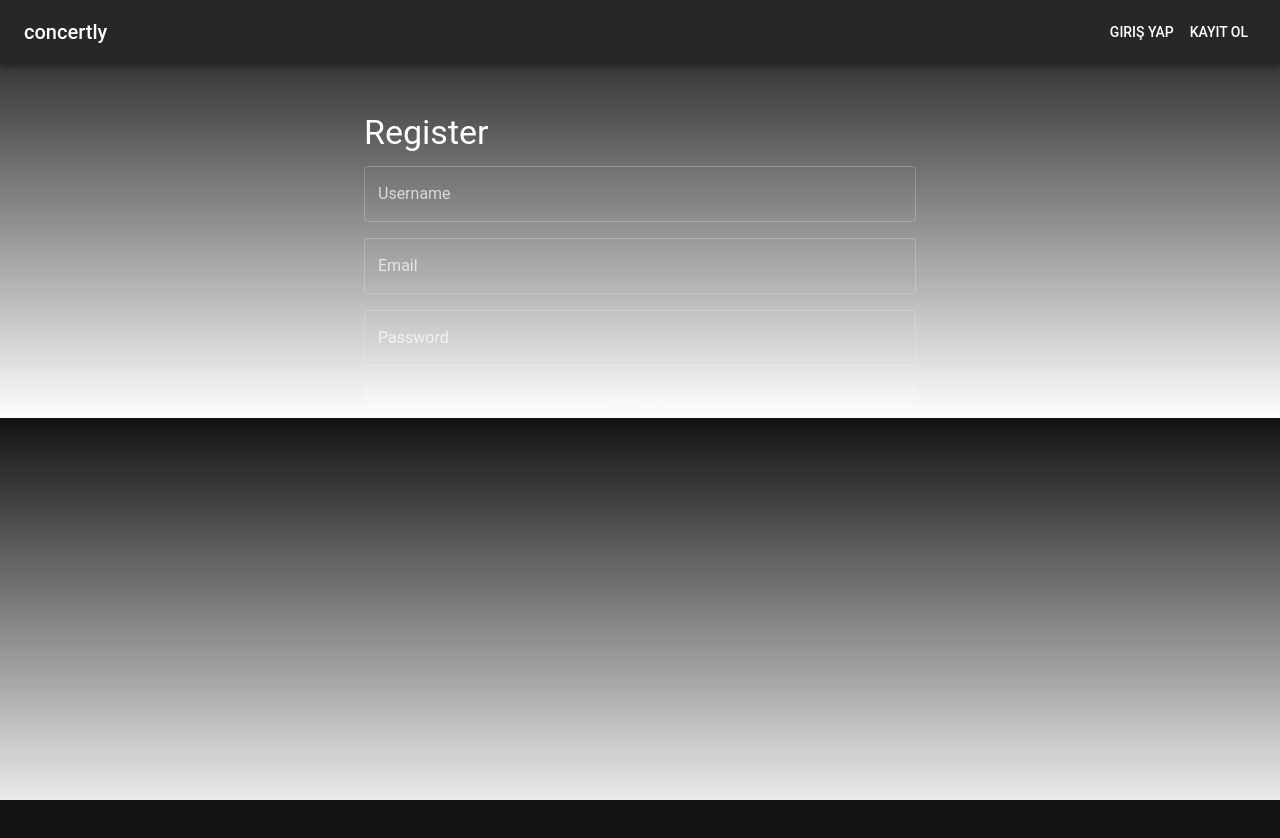
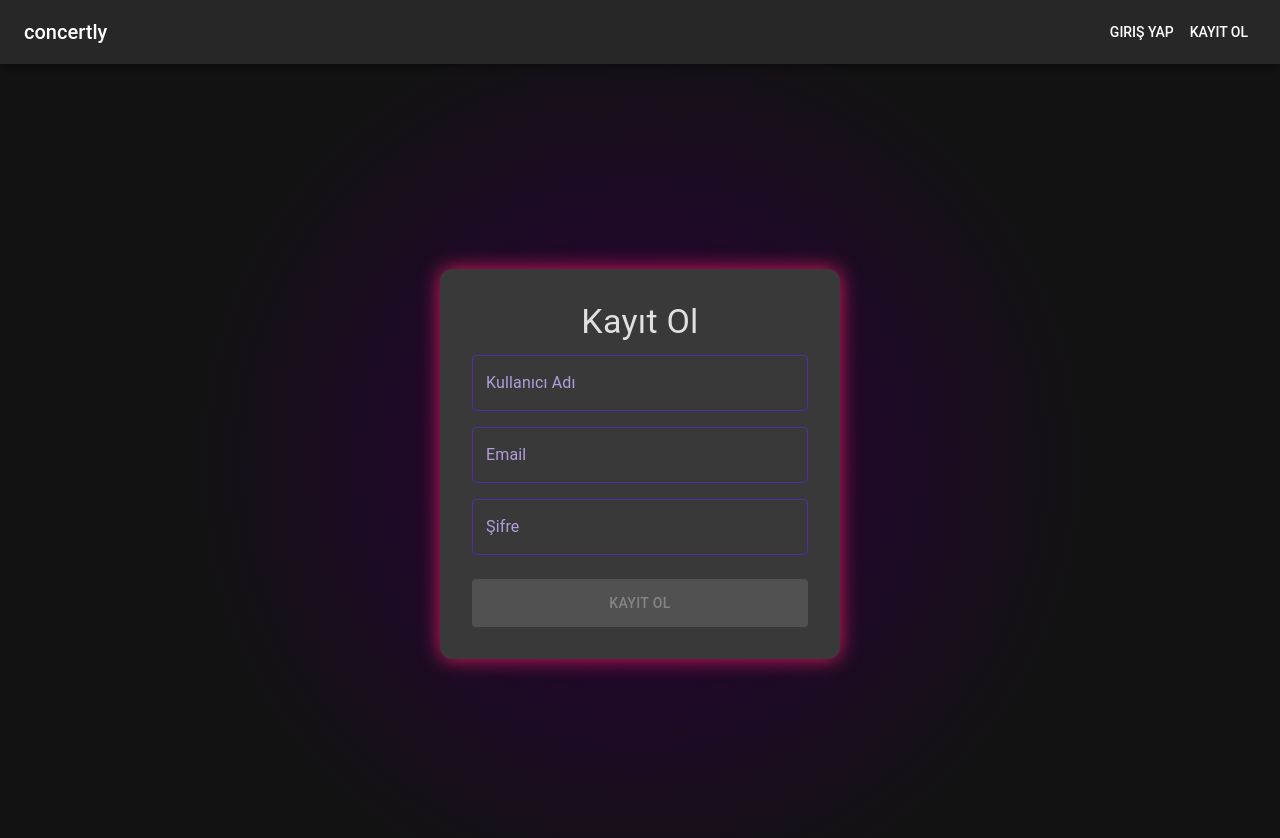
Before and after one commit to uluemre/concertly, a Next.js app: page /register in a window 1280 px wide. Shown: the top 838 px of the page. Before the commit the page ends 800 px from the top, so only its background shows below. Built offline with nearby package versions, Linux system fonts and the light colour scheme; no server answers.

Commit message:
Applied concert-themed dark styling to Login and Register pages

```diff
--- a/src/app/register/page.tsx
+++ b/src/app/register/page.tsx
@@ -6,9 +6,43 @@ import {
     Button,
     TextField,
     Typography,
-    Container,
     Alert,
+    Paper,
 } from '@mui/material';
+import { ThemeProvider, createTheme } from '@mui/material/styles';
+
+const concertTheme = createTheme({
+    palette: {
+        mode: 'dark',
+        background: {
+            default: '#121212',
+            paper: '#1E1E1E',
+        },
+        primary: {
+            main: '#D81B60', // neon pembe
+        },
+        text: {
+            primary: '#E0E0E0',
+        },
+    },
+    components: {
+        MuiTextField: {
+            styleOverrides: {
+                root: {
+                    '& label': { color: '#B39DDB' },
+                    '& .MuiOutlinedInput-root': {
+                        '& fieldset': {
+                            borderColor: '#512DA8',
+                        },
+                        '&:hover fieldset': {
+                            borderColor: '#9575CD',
+                        },
+                    },
+                },
+            },
+        },
+    },
+});
 
 export default function RegisterPage() {
     const [form, setForm] = useState({
@@ -39,7 +73,7 @@ export default function RegisterPage() {
 
             if (!res.ok) {
                 const err = await res.json();
-                throw new Error(err.message || 'Registration failed');
+                throw new Error(err.message || 'Kayıt başarısız');
             }
 
             setSuccess(true);
@@ -52,9 +86,30 @@ export default function RegisterPage() {
     };
 
     return (
-        <Container maxWidth="sm" sx={{ mt: 6 }}>
-            <Typography variant="h4" gutterBottom>
-                Register
+        <ThemeProvider theme={concertTheme}>
+            <Box
+                sx={{
+                    minHeight: '100vh',
+                    display: 'flex',
+                    alignItems: 'center',
+                    justifyContent: 'center',
+                    p: 2,
+                    background: 'radial-gradient(circle at center, #2c003e 0%, #121212 60%)',
+                }}
+            >
+                <Paper
+                    elevation={8}
+                    sx={{
+                        p: 4,
+                        bgcolor: 'background.paper',
+                        borderRadius: 3,
+                        width: '100%',
+                        maxWidth: 400,
+                        boxShadow: '0 0 20px #D81B60',
+                    }}
+                >
+                    <Typography variant="h4" align="center" gutterBottom>
+                        Kayıt Ol
                     </Typography>
 
                     {success && (
@@ -70,7 +125,7 @@ export default function RegisterPage() {
                     )}
 
                     <TextField
-                label="Username"
+                        label="Kullanıcı Adı"
                         name="username"
                         value={form.username}
                         onChange={handleChange}
@@ -89,13 +144,13 @@ export default function RegisterPage() {
                     />
 
                     <TextField
-                label="Password"
+                        label="Şifre"
                         name="password"
                         type="password"
                         value={form.password}
                         onChange={handleChange}
                         fullWidth
-                sx={{ mb: 2 }}
+                        sx={{ mb: 3 }}
                     />
 
                     <Button
@@ -103,9 +158,19 @@ export default function RegisterPage() {
                         onClick={handleSubmit}
                         disabled={loading || !form.username || !form.email || !form.password}
                         fullWidth
+                        sx={{
+                            py: 1.5,
+                            backgroundColor: 'primary.main',
+                            '&:hover': {
+                                backgroundColor: '#AD1457',
+                                boxShadow: '0 0 10px #AD1457',
+                            },
+                        }}
                     >
                         {loading ? 'Kayıt yapılıyor...' : 'Kayıt Ol'}
                     </Button>
-        </Container>
+                </Paper>
+            </Box>
+        </ThemeProvider>
     );
 }
```
Also changed, not shown: src/app/login/page.tsx (+72 -9 lines). Lines whose indentation alone changed are shown as unchanged.
